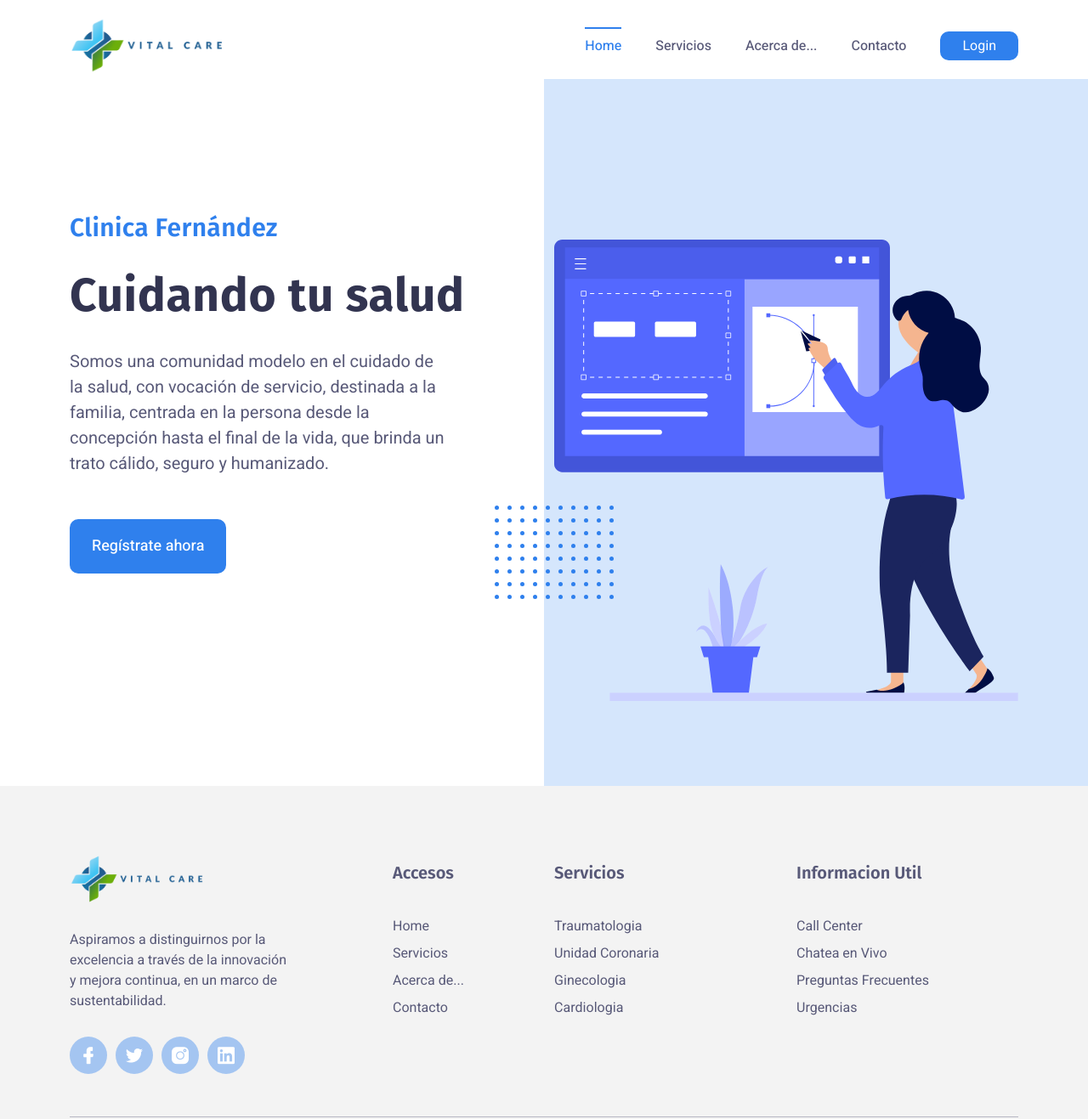
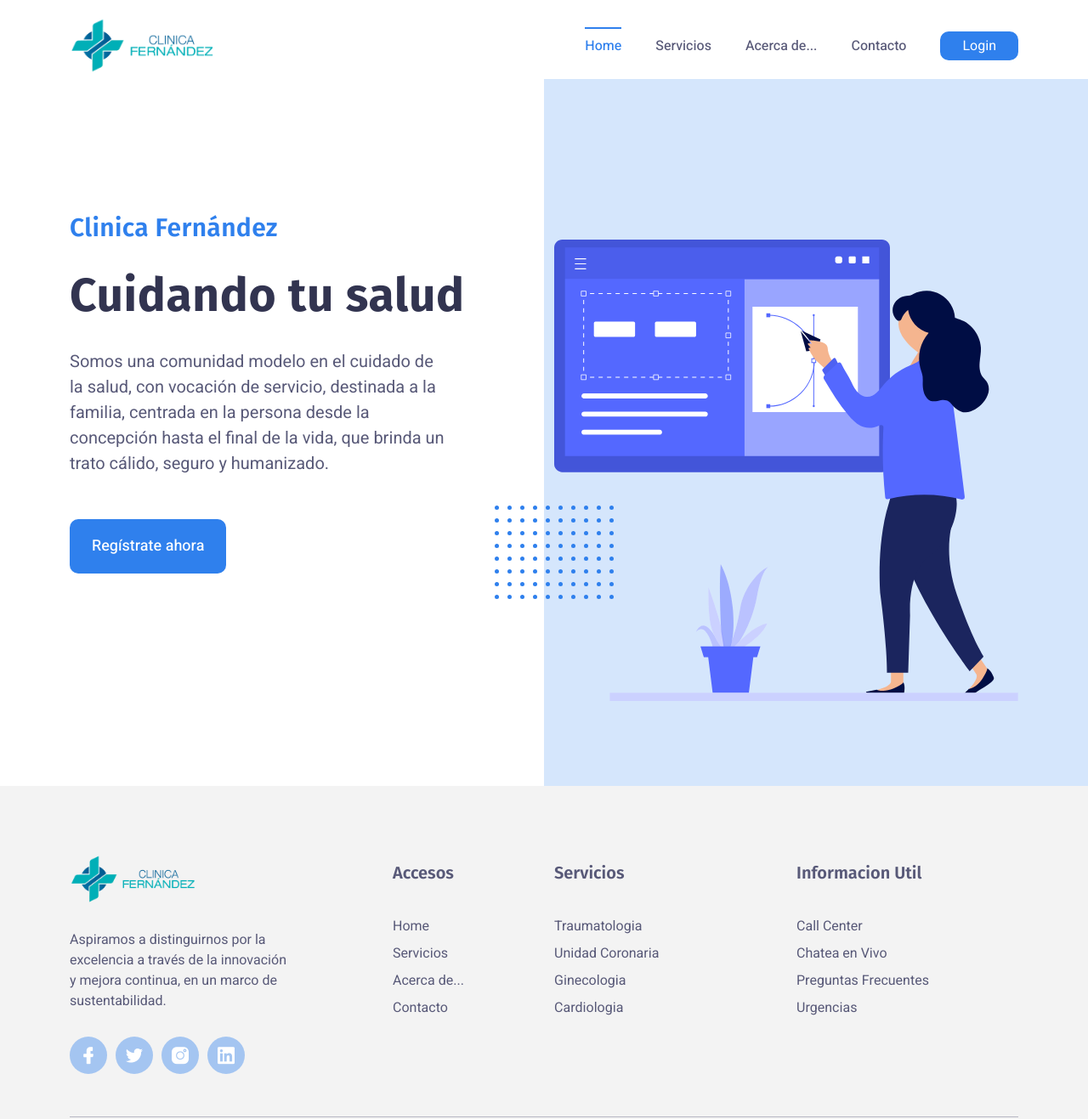
Before and after one commit to sangenispablo/clinica_fernandez, a plain HTML site: page index.html in a window 1280 px wide. Shown: the top 1317 px of the page at 85% size. Drawn offline with Linux system fonts and the light colour scheme.

Commit message:
cambio de logo

```diff
--- a/index.html
+++ b/index.html
@@ -29,7 +29,7 @@
                             <nav class="navbar navbar-expand-lg">
 
                                 <a class="navbar-brand" href="index.html">
-                                    <img src="assets/img/logo/logo4.png" alt="Logo" />
+                                    <img src="assets/img/logo/logo-CF.png" alt="Logo" />
                                 </a>
 
                                 <button class="navbar-toggler" type="button" data-toggle="collapse"
@@ -112,7 +112,7 @@
                     <div class="col-xl-3 col-lg-4 col-md-6">
                         <div class="footer-widget wow fadeInUp" data-wow-delay=".2s">
                             <div class="logo">
-                                <a href="#"> <img src="assets/img/logo/logo4.png" alt="" width="60%"> </a>
+                                <a href="#"> <img src="assets/img/logo/logo-CF.png" alt="" width="60%"> </a>
                             </div>
                             <p class="desc">Aspiramos a distinguirnos por la excelencia a través de la innovación y
                                 mejora continua, en un marco de sustentabilidad.</p>
```
Also changed, not shown: assets/img/logo/logo-CF.png (added).
